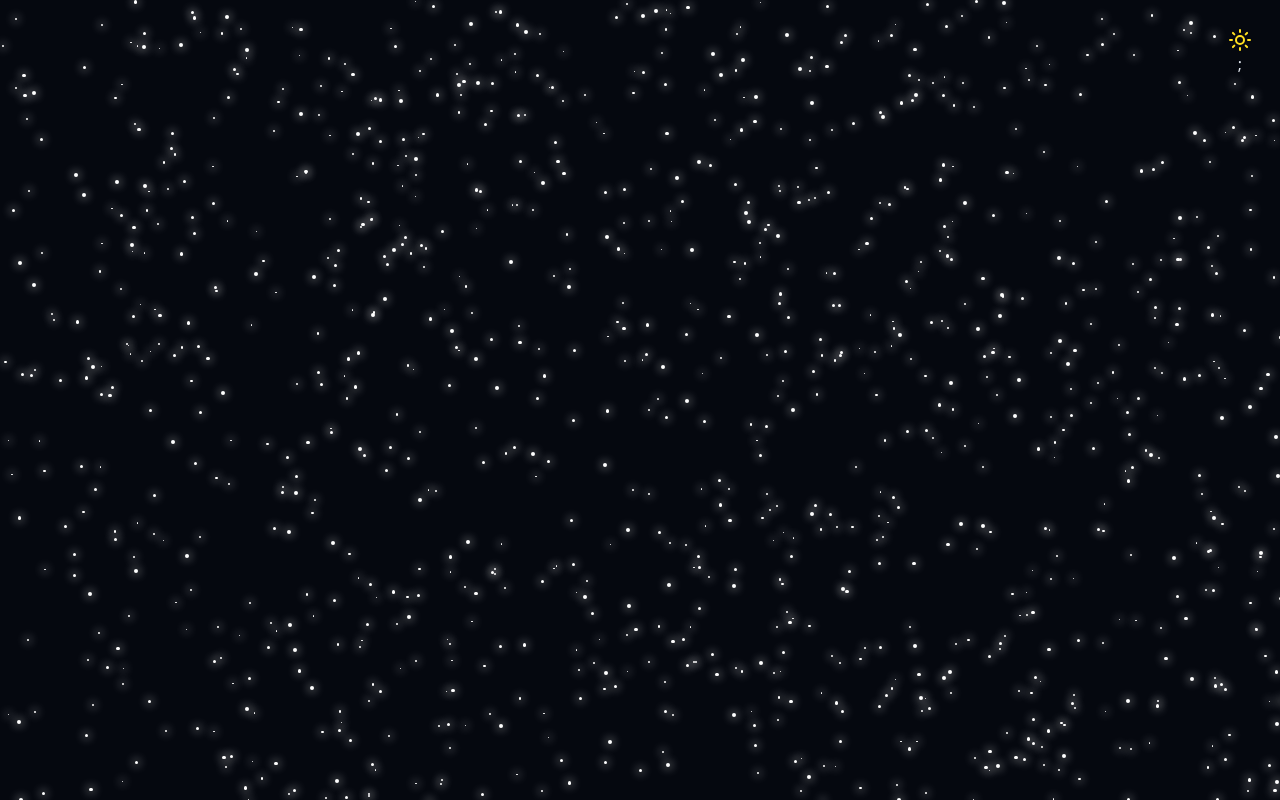
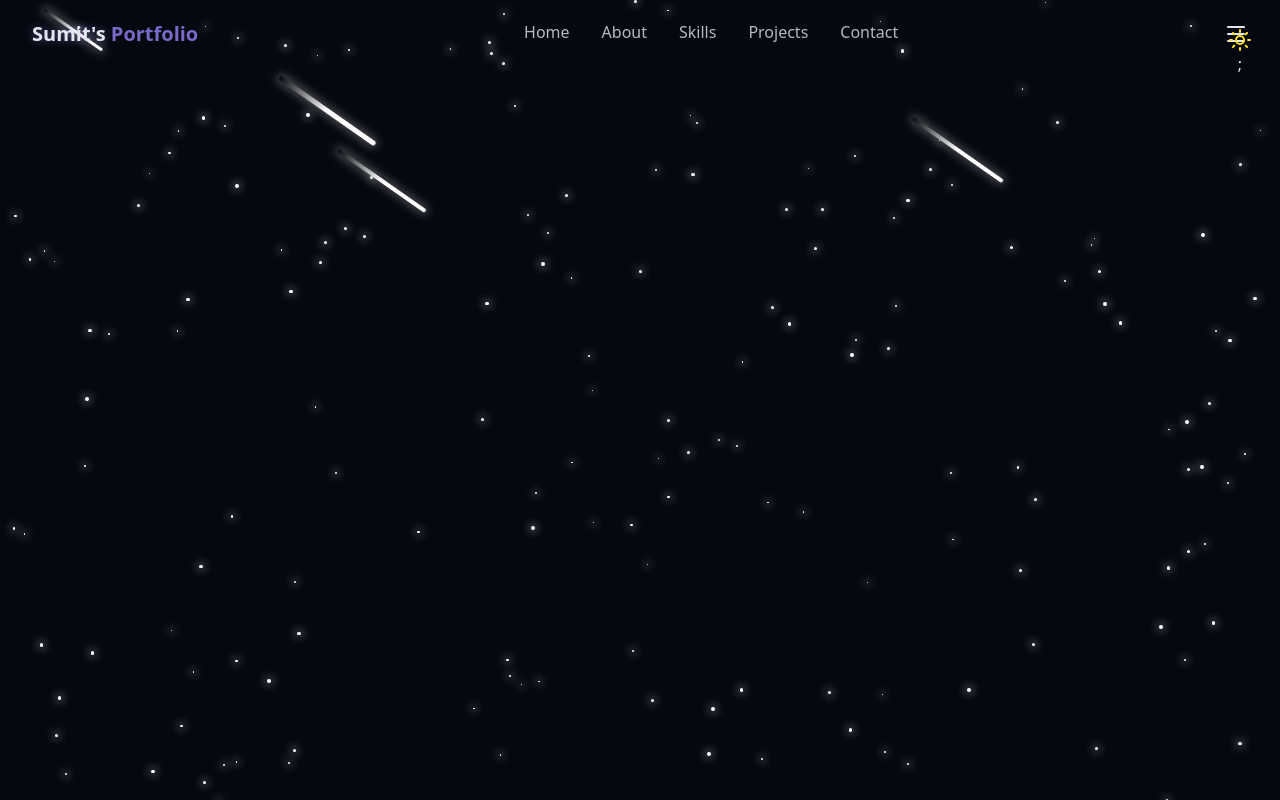
Before and after one commit to sumit-khatry/portflio-website, a React (Vite) app: page / in a window 1280 px wide. Built offline with nearby package versions, Linux system fonts and the light colour scheme.

Commit message:
added metoer shower and nav bar

```diff
--- /dev/null
+++ b/src/Components/NavBar.jsx
@@ -0,0 +1,102 @@
+import { useEffect, useState } from "react";
+import { cn } from "../lib/Utils";
+import { X, Menu } from "lucide-react";
+const navItems = [
+  {
+    name: "Home",
+    href: "Home",
+  },
+  {
+    name: "About",
+    href: "About",
+  },
+  {
+    name: "Skills",
+    href: "Skills",
+  },
+  {
+    name: "Projects",
+    href: "Projects",
+  },
+  {
+    name: "Contact",
+    href: "Contact",
+  },
+];
+
+export const Navbar = () => {
+  const [isScrolled, setIsScrolled] = useState(false);
+  const [isMenuOpen, setIsMenuOpen] = useState(false);
+  useEffect(() => {
+    const handleScroll = () => {
+      setIsScrolled(window.screenY > 10);
+    };
+    window.addEventListener("scroll", handleScroll);
+    return () => window.removeEventListener("scroll", handleScroll);
+  }, []);
+  return (
+    <div>
+      <nav
+        className={cn(
+          "fixed w-full z-40 transition-all duratio-300",
+          isScrolled
+            ? "py-3 bg-background/80 backdrop-blur-md shadow-xs"
+            : "py-5"
+        )}
+      >
+        <div className="container flex item-center justify-between">
+          <a
+            href="#hero"
+            className="text-xl font-bold text-primary flex items-center"
+          >
+            <span className="relative z-10">
+              <span className="text-glow text-foreground"> Sumit's</span>{" "}
+              Portfolio
+            </span>
+          </a>
+          {/* desktop nav */}
+
+          <div className="hidden md:flex space-x-8">
+            {navItems.map((item, key) => (
+              <a
+                className="text-foreground/80 hover:text-primary transition-colors duration-300"
+                href={item.href}
+              >
+                {item.name}
+              </a>
+            ))}
+          </div>
+
+          {/* mobilernav */}
+          <button
+            onClick={() => setIsMenuOpen((prev) => !prev)}
+            classname="md:hidden z-50 p-2 text-foreground"
+          >
+            {isMenuOpen ? <X size={24} /> : <Menu size={24} />}
+          </button>
+          <div
+            className={cn(
+              "inset-0 fixed bg-background/95 backgrop-blur-md z-20 flex flex-col items-center justify-center",
+              "transition-al duration-300 md:hidden",
+              isMenuOpen
+                ? "opacity-100 pointer-events-auto"
+                : "pointer-events-none opacity:0"
+            )}
+          >
+            <div className="flex flex-col space-y-8 text-xl">
+              {navItems.map((item, key) => (
+                <a
+                  className="text-foreground/80 hover:text-primary transition-colors duration-300"
+                  href={item.href}
+                  onClick={() => setIsMenuOpen(false)}
+                >
+                  {item.name}
+                </a>
+              ))}
+            </div>
+          </div>
+        </div>
+      </nav>
+    </div>
+  );
+};
--- a/src/Components/StarBackground.jsx
+++ b/src/Components/StarBackground.jsx
@@ -1,41 +1,90 @@
 import { OctagonPauseIcon } from "lucide-react";
-import { useEffect, useState } from "react"
+import { useEffect, useState } from "react";
 
-export const StarBackground=()=>{
-    const [star,SetStar]=useState([]);
-    useEffect(()=>{
+export const StarBackground = () => {
+  const [star, SetStar] = useState([]);
+  useEffect(() => {
     generateStars();
-    },[])
-const generateStars=()=>{
-    const numberOfStars=Math.floor(
-      (  (window.innerWidth*window.innerHeight)/1000)
+    generateMeteors();
+
+    const handleResize = () => {
+      generateStrarts();
+    };
+
+    window.addEventListener("resize", handleResize);
+    return () => window.removeEventListener("resize", handleResize);
+  }, []);
+
+  const generateStars = () => {
+    const numberOfStars = Math.floor(
+      (window.innerWidth * window.innerHeight) / 6000
     );
-    const newStars=[];
-    for (let i=0;i<numberOfStars;i++){
-    newStars.push({id:i,
-    size: Math.random()*3+1,
-    x:Math.random()*100,
-    y:Math.random()*100,
-    opacity:Math.random()*0.5+0.5,
-    animationDuartion:Math.random()*4+2
+    const newStars = [];
+    for (let i = 0; i < numberOfStars; i++) {
+      newStars.push({
+        id: i,
+        size: Math.random() * 3 + 1,
+        x: Math.random() * 100,
+        y: Math.random() * 100,
+        opacity: Math.random() * 0.5 + 0.5,
+        animationDuartion: Math.random() * 4 + 2,
       });
       SetStar(newStars);
     }
+  };
+
+  const [meteor, SetMeteor] = useState([]);
+
+  const generateMeteors = () => {
+    const newMeteor = [];
+    const numberOfMeteors = 4;
+
+    for (let i = 0; i < numberOfMeteors; i++) {
+      newMeteor.push({
+        id: i,
+        size: Math.random() * 2 + 1,
+        x: Math.random() * 100,
+        y: Math.random() * 20,
+        delay: Math.random() * 15,
+        animationDuartion: Math.random() * 3 + 3,
+      });
+
+      SetMeteor(newMeteor);
     }
+  };
 
-    return(
-        <div className="fixed inset-0 overfloe-hidden pointer-events-none z-0">
-            {star.map((star)=>(
-                <div className="star aniamte-pulse-subtle" style={{
-                    width:star.size+"px",
-                    height:star.size+"px",
-                    top:star.y+"%",
-                    left:star.x+"%",
-                    opacity:star.opacity+"px",
-                    animationDuartion:star.animationDuartion+"s"
-                }} key="starts.id"/>
-
+  return (
+    <>
+      <div className="fixed inset-0 overflow-hidden pointer-events-none z-0">
+        {star.map((star) => (
+          <div
+            key="star.id"
+            className="star aniamte-pulse-subtle"
+            style={{
+              width: star.size + "px",
+              height: star.size + "px",
+              top: star.y + "%",
+              left: star.x + "%",
+              opacity: star.opacity + "px",
+              animationDuartion: star.animationDuartion + "s",
+            }}
+          />
+        ))}
+        {meteor.map((meteor) => (
+          <div
+            key="meteor.id"
+            className="meteor animate-meteor"
+            style={{
+              width: meteor.size * 50 + "px",
+              height: meteor.size * 2 + "px",
+              top: meteor.y + "%",
+              left: meteor.x + "%",
+              animationDelay: meteor.delay,
+              animationDuartion: meteor.animationDuartion + "s",
+            }}
+          />
         ))}
       </div>
-    )
-}
+    </>
+  );
+};
--- a/src/Pages/Home.jsx
+++ b/src/Pages/Home.jsx
@@ -1,7 +1,8 @@
-import { StarBackground } from "../Components/StarBackground"
-import { ThemeToggle } from "../Components/ThemeToggle"
+import { Navbar } from "../Components/NavBar";
+import { StarBackground } from "../Components/StarBackground";
+import { ThemeToggle } from "../Components/ThemeToggle";
 
-export const Home=()=>{
+export const Home = () => {
   return (
     <div className="min-h-screen bg-background text-foreground overflow-x-hidden">
       {/* them toggle */}
@@ -9,11 +10,9 @@ export const Home=()=>{
       {/* background effect */}
       <StarBackground />
       {/* Navbar */}
+      <Navbar />
       {/* Main Content */}
       {/* Footer */}
-
-
-
     </div>
-  )
-}
+  );
+};
```
Also changed, not shown: src/index.css (+89 -107 lines). Lines whose indentation alone changed are shown as unchanged.
